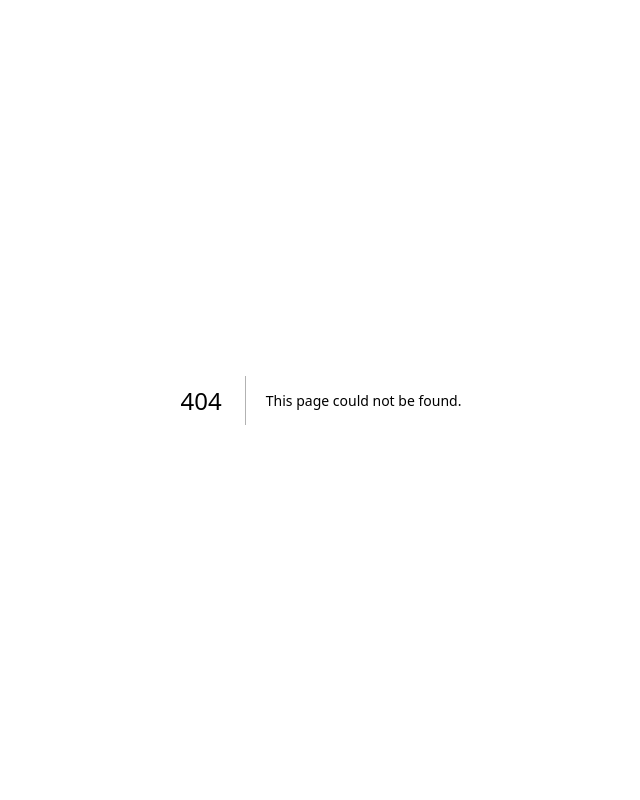
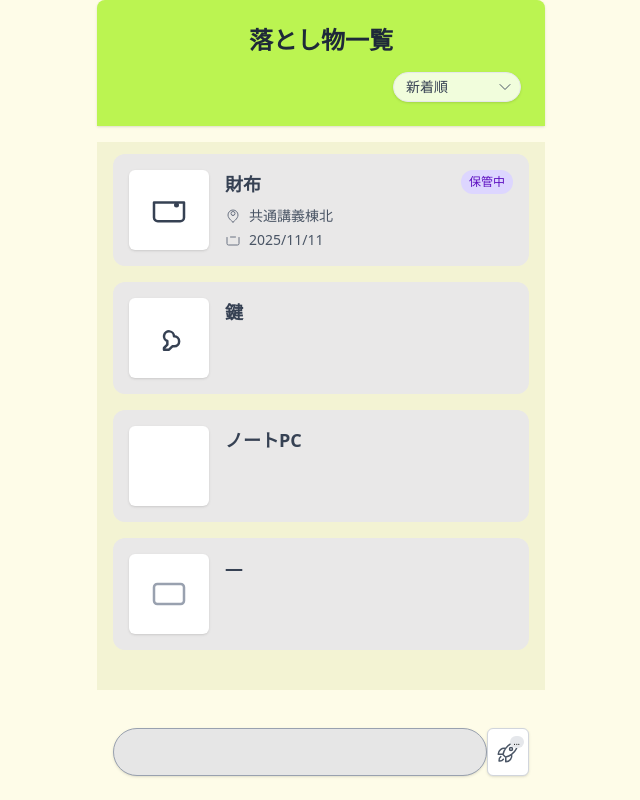
Before and after one commit to GH-stg0/PBL_T1_Project, a Next.js app: page /seachpage in a window 1280 px wide. Before the commit this address had no page. Shown: the whole page, without its empty margins (319-959 px from the left). Built offline with nearby package versions, Linux system fonts and the light colour scheme.

Commit message:
ページの追加

```diff
--- /dev/null
+++ b/app/page/seachpage.tsx
@@ -0,0 +1,8 @@
+import { redirect } from 'next/navigation';
+
+export default function Page() {
+  // このファイルは旧パスの互換用に残しています。
+  // 正しいルートは `/seachpage` です。即時リダイレクトします。
+  redirect('/seachpage');
+  return null;
+}
--- /dev/null
+++ b/app/seachpage/page.tsx
@@ -0,0 +1,130 @@
+"use client";
+
+import { useMemo, useState } from 'react';
+import { useSearchParams } from 'next/navigation';
+import ChatButton from '../../components/ChatButton';
+
+const sampleItems = [
+  {
+    id: 1,
+    type: '財布',
+    location: '共通講義棟北',
+    date: '2025/11/11',
+    status: '保管中',
+  },
+  { id: 2, type: '鍵', location: '', date: '', status: '' },
+  { id: 3, type: 'ノートPC', location: '', date: '', status: '' },
+  { id: 4, type: '', location: '', date: '', status: '' },
+];
+
+function IconBox({ type }: { type?: string }) {
+  return (
+    <div className="w-20 h-20 bg-white rounded-md flex items-center justify-center shadow-sm">
+      {type === '財布' && (
+        <svg className="w-10 h-10 text-gray-700" viewBox="0 0 24 24" fill="none" stroke="currentColor" strokeWidth="1.5">
+          <path strokeLinecap="round" strokeLinejoin="round" d="M3 7.5h18v9a2.25 2.25 0 0 1-2.25 2.25H5.25A2.25 2.25 0 0 1 3 16.5v-9z" />
+          <path strokeLinecap="round" strokeLinejoin="round" d="M16.5 9.75a.75.75 0 1 0 0-1.5.75.75 0 0 0 0 1.5z" />
+        </svg>
+      )}
+      {type === '鍵' && (
+        <svg className="w-10 h-10 text-gray-700" viewBox="0 0 24 24" fill="none" stroke="currentColor" strokeWidth="1.5">
+          <path strokeLinecap="round" strokeLinejoin="round" d="M15 11a3 3 0 1 0-4 2.83V16l-2 2v1h3l2-2h1.17A3 3 0 0 0 15 11z" />
+        </svg>
+      )}
+      {!type && (
+        <svg className="w-10 h-10 text-gray-400" viewBox="0 0 24 24" fill="none" stroke="currentColor" strokeWidth="1.5">
+          <rect x="3" y="6" width="18" height="12" rx="2" />
+        </svg>
+      )}
+    </div>
+  );
+}
+
+export default function SeachPage() {
+  const searchParams = useSearchParams();
+  const paramOrder = searchParams?.get('order');
+  const [order, setOrder] = useState<'new' | 'old'>(() => (paramOrder === 'old' ? 'old' : 'new'));
+
+  const toTime = (s?: string) => {
+    if (!s) return Number.NEGATIVE_INFINITY;
+    const [y, m, d] = s.split('/').map(Number);
+    if (!y || !m || !d) return Number.NEGATIVE_INFINITY;
+    return new Date(y, m - 1, d).getTime();
+  };
+
+  const items = useMemo(() => {
+    const arr = [...sampleItems];
+    arr.sort((a, b) => {
+      const ta = toTime(a.date);
+      const tb = toTime(b.date);
+      if (ta === tb) return 0;
+      return order === 'new' ? tb - ta : ta - tb;
+    });
+    return arr;
+  }, [order]);
+  return (
+    <main className="min-h-screen bg-yellow-50 flex justify-center">
+      <div className="relative w-full max-w-md pb-24">
+        {/* ヘッダーエリア（タイトルのみ） */}
+        <div className="bg-lime-300 rounded-t-lg pt-6 pb-6 px-6 shadow-sm">
+          <h1 className="text-center text-2xl font-bold text-gray-800">落とし物一覧</h1>
+          <div className="mt-4 flex justify-end">
+            <div className="relative w-32">
+              <select
+                value={order}
+                onChange={(e) => setOrder(e.target.value as 'new' | 'old')}
+                className="w-full appearance-none bg-white/80 text-gray-700 border border-gray-200 rounded-full py-1 px-3 text-sm shadow-sm focus:outline-none"
+              >
+                <option value="new">新着順</option>
+                <option value="old">古い順</option>
+              </select>
+              <svg className="absolute right-2 top-1/2 -translate-y-1/2 w-4 h-4 text-gray-600 pointer-events-none" viewBox="0 0 24 24" fill="none" stroke="currentColor" strokeWidth="1.5">
+                <path strokeLinecap="round" strokeLinejoin="round" d="m19.5 8.25-7.5 7.5-7.5-7.5" />
+              </svg>
+            </div>
+          </div>
+        </div>
+
+        {/* リスト領域（背景を薄黄色に） */}
+        <div className="px-4 mt-4" style={{ backgroundColor: '#f3f3d3', paddingTop: 12, paddingBottom: 24 }}>
+          {items.map((item) => (
+            <div key={item.id} className="mb-4 rounded-xl p-4" style={{ backgroundColor: '#e9e8e8' }}>
+              <div className="flex items-start gap-4">
+                <IconBox type={item.type} />
+                <div className="flex-1">
+                  <div className="flex items-start justify-between">
+                    <h3 className="text-lg font-semibold text-gray-700">{item.type || '—'}</h3>
+                    {item.status && (
+                      <div className="text-xs bg-violet-200 text-violet-800 px-2 py-1 rounded-full">{item.status}</div>
+                    )}
+                  </div>
+                  <div className="mt-2 text-sm text-gray-600 space-y-1">
+                    {item.location && (
+                      <div className="flex items-center gap-2">
+                        <svg className="w-4 h-4 text-gray-500" viewBox="0 0 24 24" fill="none" stroke="currentColor" strokeWidth="1.5">
+                          <path strokeLinecap="round" strokeLinejoin="round" d="M12 11.25a3 3 0 1 0 0-6 3 3 0 0 0 0 6z" />
+                          <path strokeLinecap="round" strokeLinejoin="round" d="M12 21s7.5-4.5 7.5-10.5A7.5 7.5 0 0 0 4.5 10.5C4.5 16.5 12 21 12 21z" />
+                        </svg>
+                        <span>{item.location}</span>
+                      </div>
+                    )}
+                    {item.date && (
+                      <div className="flex items-center gap-2">
+                        <svg className="w-4 h-4 text-gray-500" viewBox="0 0 24 24" fill="none" stroke="currentColor" strokeWidth="1.5">
+                          <path strokeLinecap="round" strokeLinejoin="round" d="M8.25 7.5h7.5M3 8.25v9A2.25 2.25 0 0 0 5.25 19.5h13.5A2.25 2.25 0 0 0 21 17.25v-9" />
+                        </svg>
+                        <span>{item.date}</span>
+                      </div>
+                    )}
+                  </div>
+                </div>
+              </div>
+            </div>
+          ))}
+        </div>
+
+        <ChatButton />
+      </div>
+    </main>
+  );
+}
--- a/components/ChatButton.tsx
+++ b/components/ChatButton.tsx
@@ -1,6 +1,6 @@
 export default function ChatButton() {
   return (
-    <div className="absolute bottom-4 left-0 w-full px-4 flex items-center gap-2">
+  <div className="absolute bottom-6 left-0 w-full px-4 flex justify-end">
       <div className="flex-1 bg-app-input border border-gray-400 h-12 rounded-full shadow-sm"></div>
 
       <button className="bg-white p-2 rounded-md border border-gray-300 shadow-sm hover:bg-gray-50">
--- a/components/SearchForm.tsx
+++ b/components/SearchForm.tsx
@@ -1,4 +1,9 @@
+"use client";
+
+import { useRouter } from "next/navigation";
+
 export default function SearchForm() {
+  const router = useRouter();
   // SVGコンポーネントとして定義しておくと再利用しやすいです（ファイル内で定義してもOK）
   const SearchIcon = ({ className }: { className?: string }) => (
     <svg xmlns="http://www.w3.org/2000/svg" fill="none" viewBox="0 0 24 24" strokeWidth={1.5} stroke="currentColor" className={className}>
@@ -71,7 +76,10 @@ export default function SearchForm() {
 
       {/* 検索ボタン */}
       <div className="pt-4 flex justify-center">
-        <button className="bg-app-blue w-4/5 py-3 rounded-full shadow-md flex items-center justify-center gap-2 hover:opacity-90 transition">
+        <button
+          onClick={() => router.push('/seachpage')}
+          className="bg-app-blue w-4/5 py-3 rounded-full shadow-md flex items-center justify-center gap-2 hover:opacity-90 transition"
+        >
           <SearchIcon className="w-5 h-5 text-gray-600" />
           <span className="text-gray-700 font-bold">この条件で検索</span>
         </button>
```
